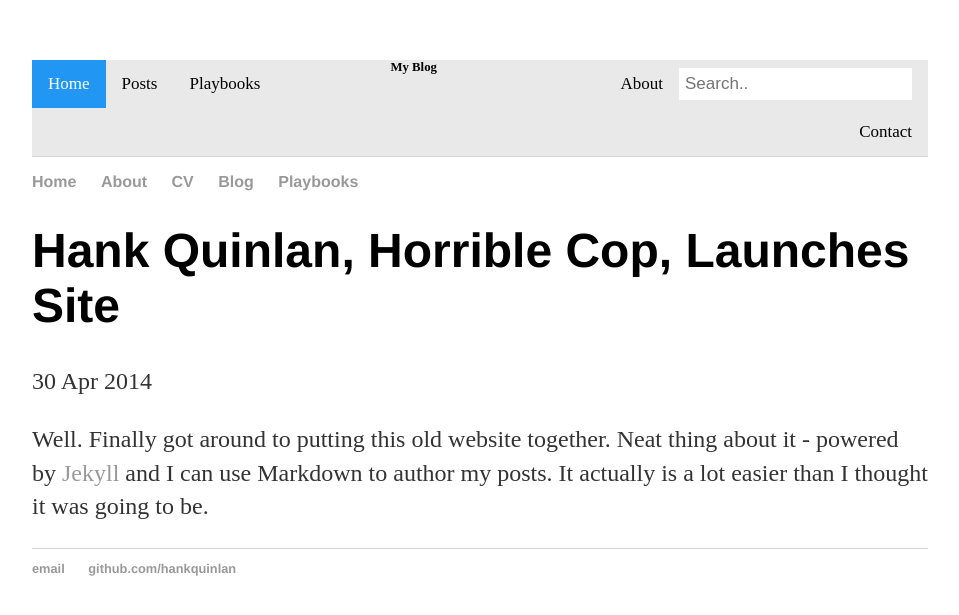
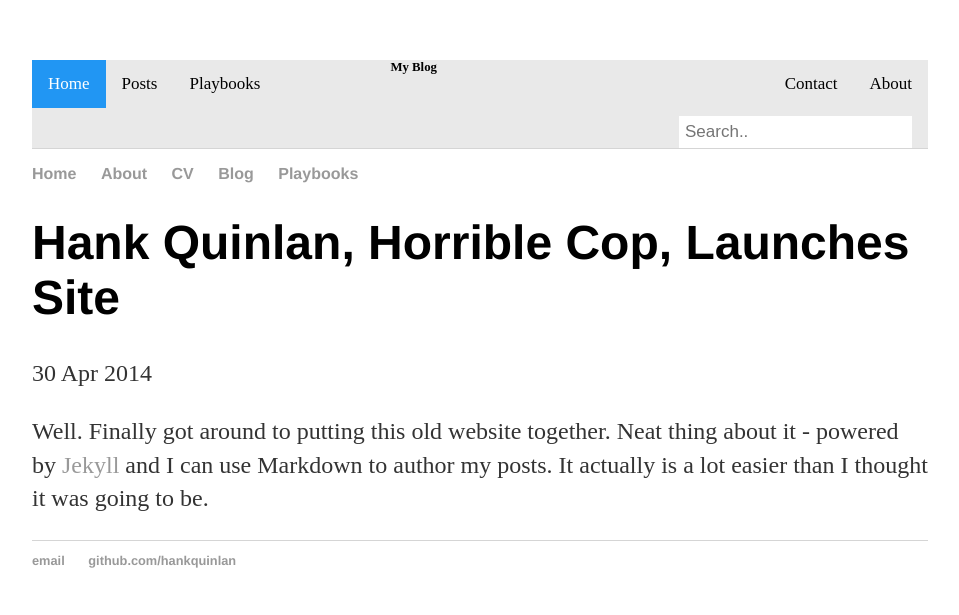
Before and after one commit to billparry99/billparry99.github.io, a Jekyll site: the page built from _posts/2018-03-25-hank-quinlan-site-launched.md, in a window 1280 px wide. Shown: the top 615 px of the page, without its empty margins (160-1119 px from the left). Built offline with Jekyll 4.4.1, drawn with Linux system fonts in a browser that asks for light colours.

Commit message:
Update default.html

```diff
--- a/_layouts/default.html
+++ b/_layouts/default.html
@@ -21,9 +21,9 @@
 					</div>
 
 					<div class="rtopnav">
-						<input type="text" placeholder="Search..">
 						<a href="/about">About</a>
 						<a href="/about">Contact</a>
+						<input type="text" placeholder="Search..">
 					</div>
 
 				</div>
```
